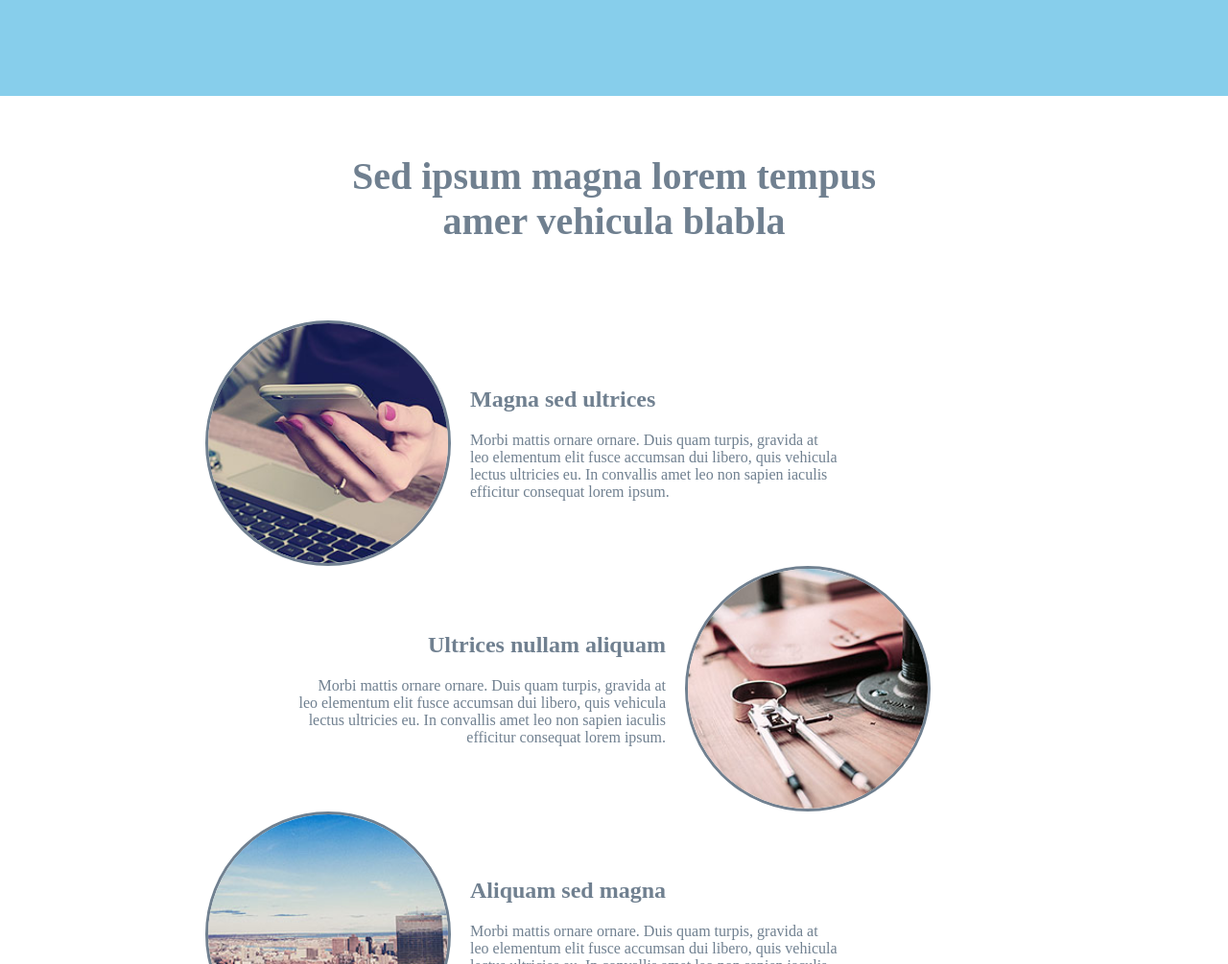
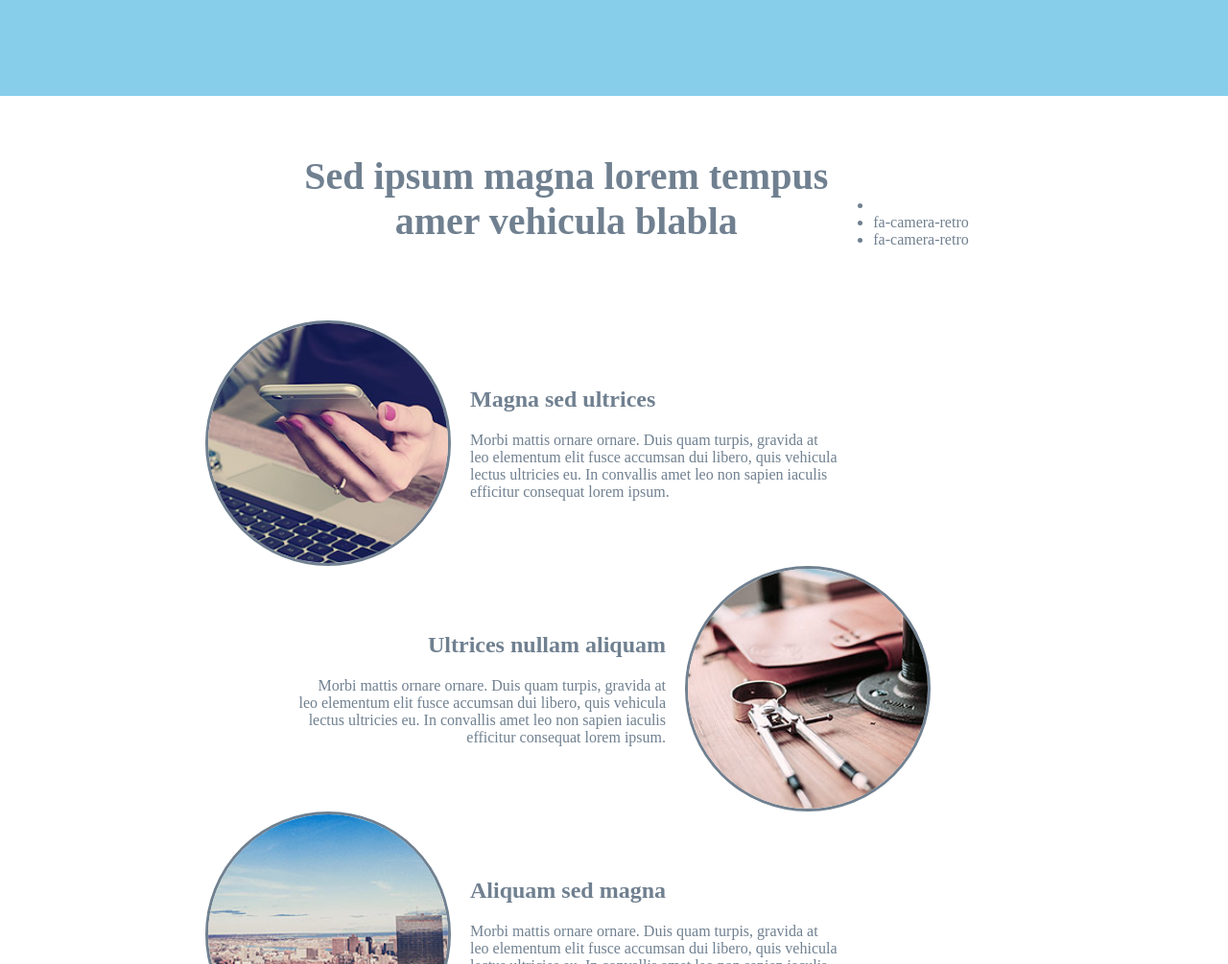
Before and after one commit to Flayxii/exofractal, a plain HTML site: page index.html in a window 1280 px wide. Shown: the part 700-1705 px from the top of the page at 96% size. Drawn offline with Linux system fonts and the light colour scheme.

Commit message:
try icon

```diff
--- a/index.html
+++ b/index.html
@@ -7,6 +7,7 @@
     <meta name="viewport" content="width=device-width, initial-scale=1.0">
     <title>Document</title>
     <link rel="stylesheet" href="style.css">
+    <link rel="stylesheet" href="https://cdnjs.cloudflare.com/ajax/libs/font-awesome/4.7.0/css/font-awesome.min.css">
 </head>
 
 <body>
@@ -22,8 +23,14 @@
         <img src="./assets/images/hero.jpg" alt="hero">
     </header>
     <main>
-        <section>
+        <section id="headicon">
             <h1 id="h1sed">Sed ipsum magna lorem tempus amer vehicula blabla</h1>
+        <!-- after ?-->
+        <ul>
+            <li><span> <i class="fa-camera-retro"></i></span></li>
+            <li><span>fa-camera-retro</span></li>
+            <li><span>fa-camera-retro</span></li>
+        </ul>
         </section>
         <Section>
             <img src="./assets/images/pic01.jpg" alt="tel" class="pic">
--- a/style.css
+++ b/style.css
@@ -103,3 +103,6 @@ h1{
     margin-right: 0;
     width: 20%;
 }
+#headicon{
+    display: flex;
+}
```
